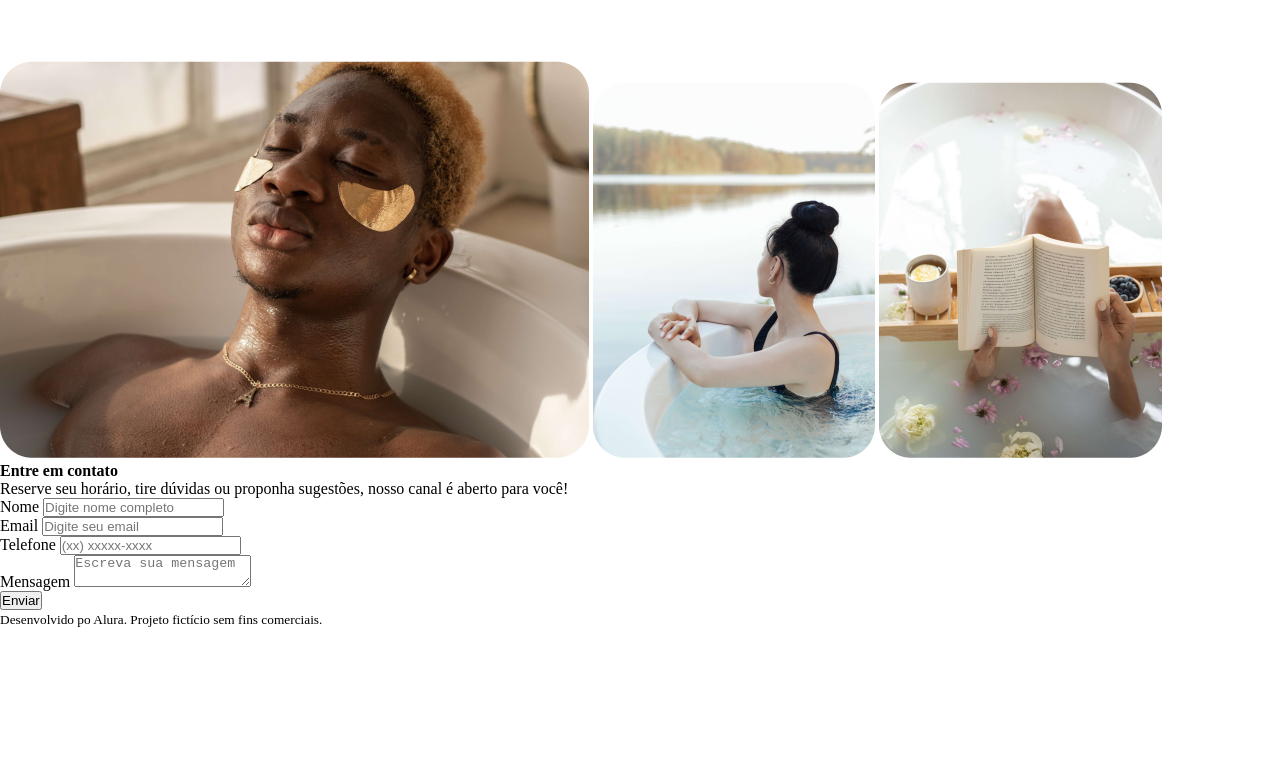
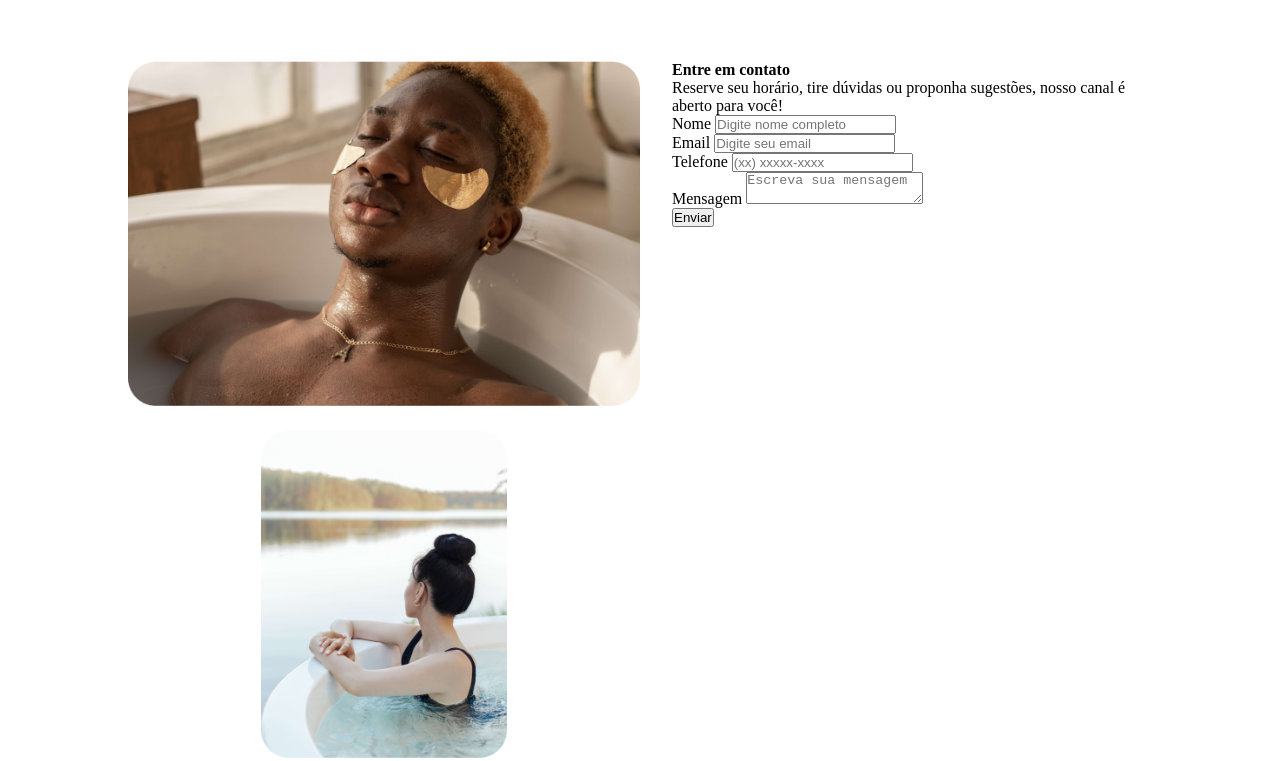
Before and after one commit to JeffersonRolino/calmaria-spa, a website: page index.html in a window 1280 px wide. Shown: the part 2993-3754 px from the top of the page. Before the commit the page ends 3621 px from the top, so only its background shows below. Drawn offline with nearby package versions, Linux system fonts and the light colour scheme.

Commit message:
Capítulo 05 - Aula 02: Posicionando as imagens

```diff
--- /dev/null
+++ b/styles/components/_contatos.scss
@@ -0,0 +1,28 @@
+@use '../abstract/variaveis';
+@use '../abstract/mixins';
+
+#contatos {
+  @include mixins.margem-central(80%);
+  display: flex;
+  justify-content: space-between;
+  gap: 2rem;
+
+  .contatos-imgs {
+    max-width: 50%;
+    display: flex;
+    flex-direction: row;
+    flex-wrap: wrap;
+    gap: 1.5rem;
+    justify-content: space-around;
+    img {
+      width: 100%;
+      &:nth-child(n + 2){
+        width: 48%;
+      }
+    }
+  }
+
+  .contatos-form {
+    max-width: 50%;
+  }
+}
--- a/styles/sass/main.scss
+++ b/styles/sass/main.scss
@@ -4,3 +4,4 @@
 @use '../components/nosso-espaco';
 @use '../components/servicos';
 @use '../components/desconto';
+@use '../components/contatos';
```
Also changed, not shown: styles/css/style.css, 1 other file.
